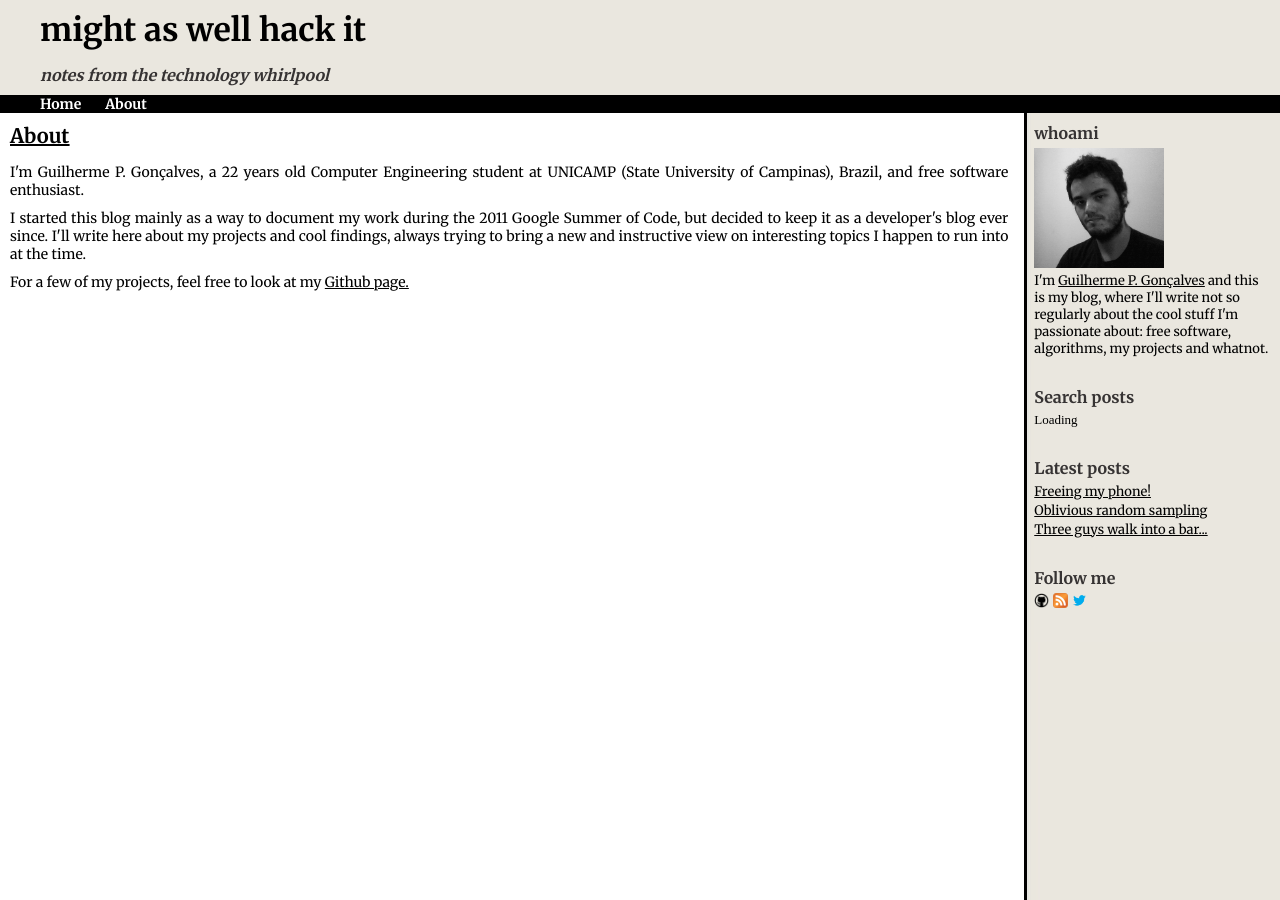
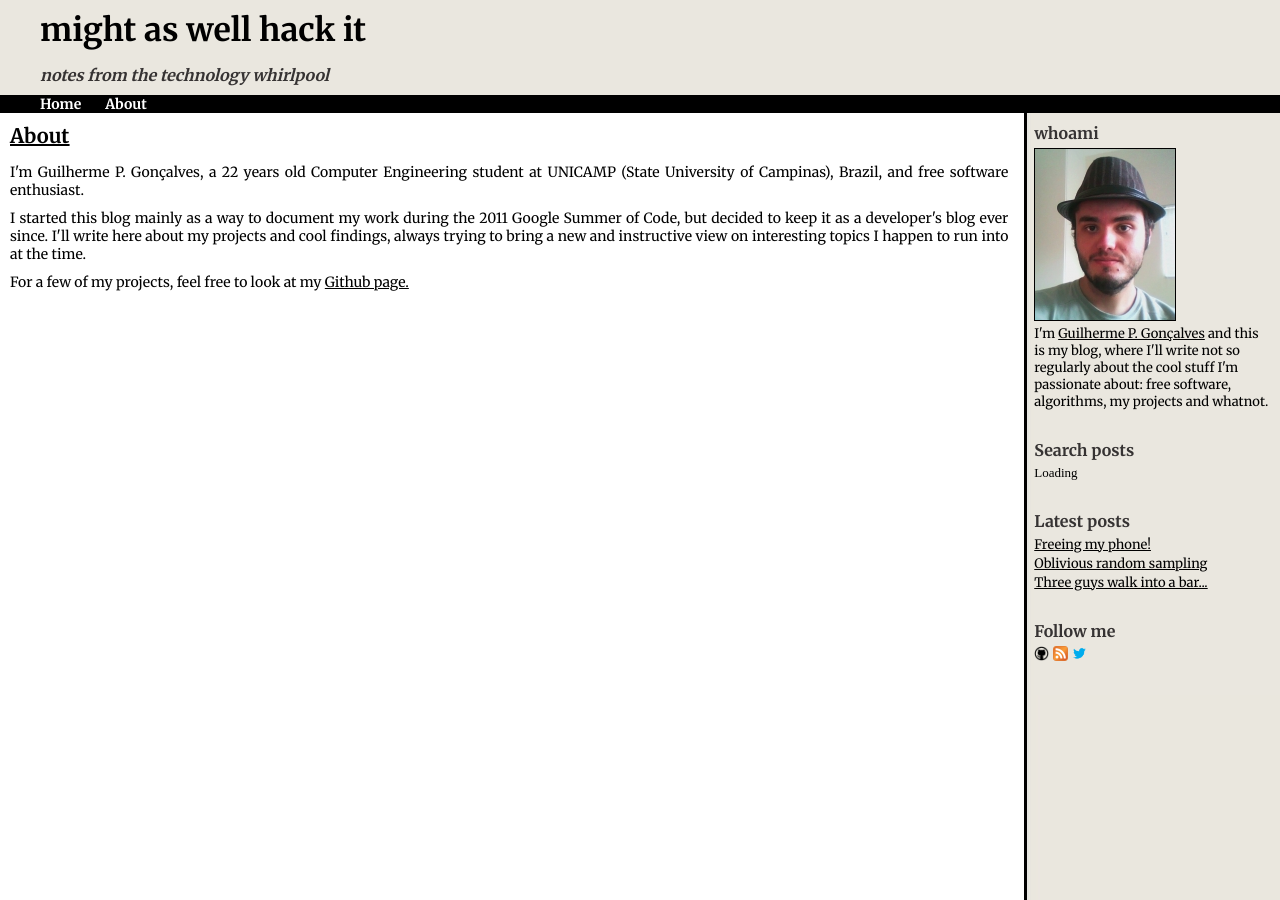
Before and after one commit to eggpi/eggpi.github.com, a Jekyll site: the page built from about.html, in a window 1280 px wide. Built offline with Jekyll 4.4.1, drawn with Linux system fonts in a browser that asks for light colours; nearby versions of some CDN libraries; comment, search, counter and statistics services are not loaded.

Commit message:
Update picture.

```diff
--- a/css/default.css
+++ b/css/default.css
@@ -39,8 +39,7 @@
 }
 
 #me {
-    height: 120px;
-    width: 130px;
+    border: 1px solid black;
 }
 
 #header {
```
Also changed, not shown: img/me.jpg.
